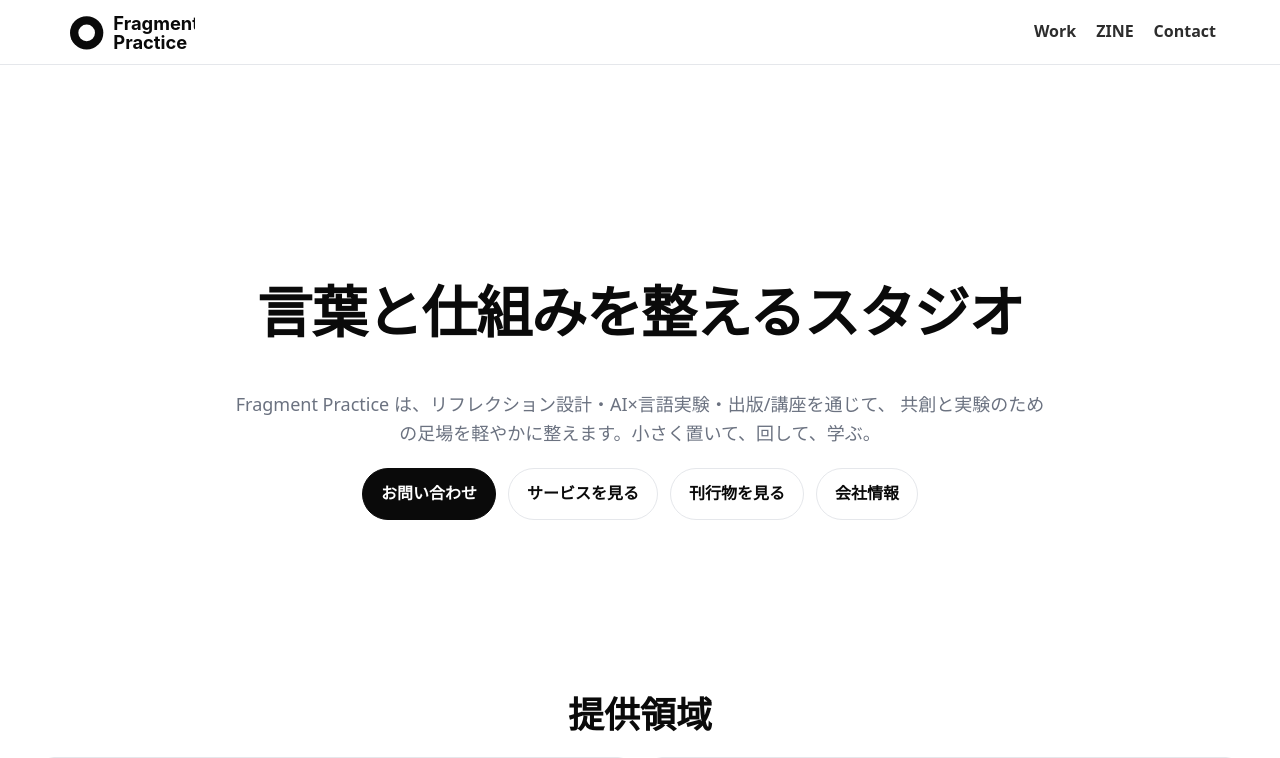
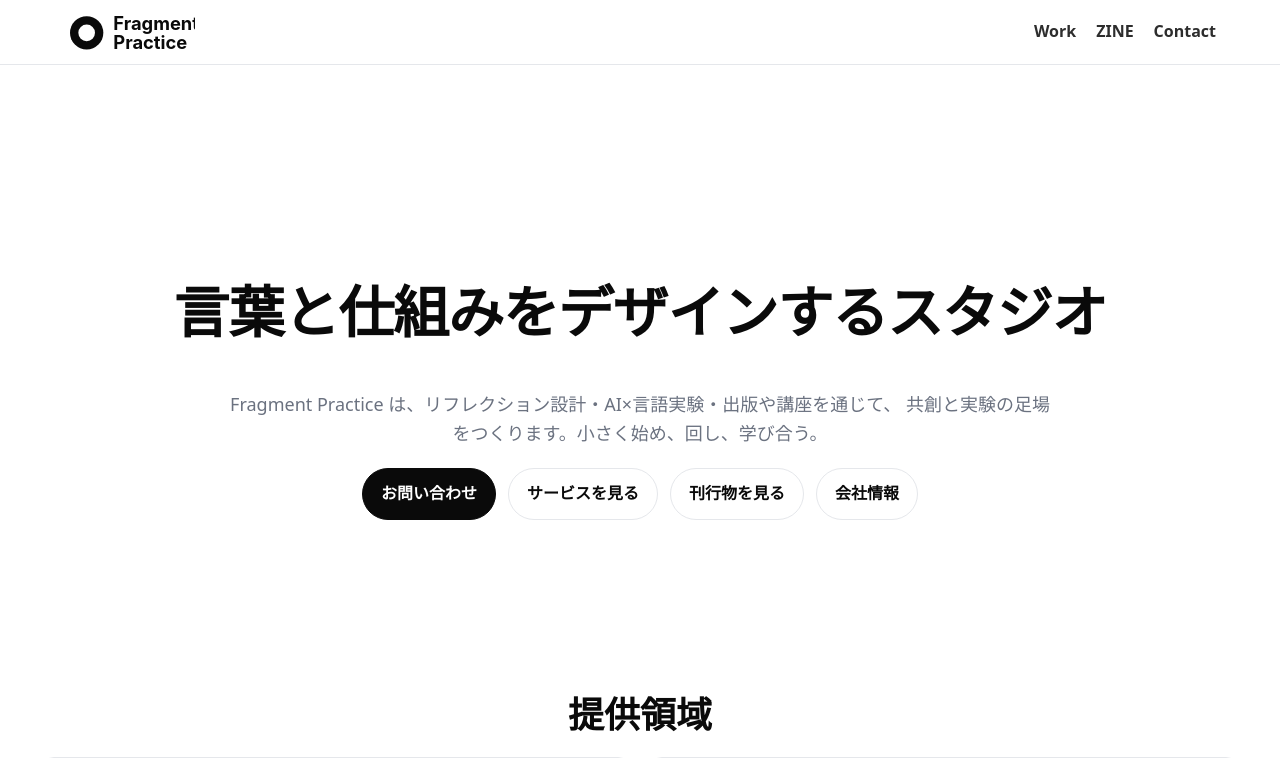
Before and after one commit to yasufrag/fragmentpractice.com, a Next.js app: page / in a window 1280 px wide. Shown: the top 758 px of the page. Built offline with nearby package versions, Linux system fonts and the light colour scheme.

Commit message:
commit fragmentpractice.com

```diff
--- a/src/app/page.tsx
+++ b/src/app/page.tsx
@@ -4,10 +4,10 @@ export default function Home() {
     <div className="container section">
       {/* Hero */}
       <section className="hero" style={{ textAlign: "center" }}>
-        <h1 className="h1">言葉と仕組みを整えるスタジオ</h1>
+        <h1 className="h1">言葉と仕組みをデザインするスタジオ</h1>
         <p className="lead" style={{ marginTop: 12, maxWidth: 820, marginInline: "auto" }}>
-          Fragment Practice は、リフレクション設計・AI×言語実験・出版/講座を通じて、
-          共創と実験のための足場を軽やかに整えます。小さく置いて、回して、学ぶ。
+          Fragment Practice は、リフレクション設計・AI×言語実験・出版や講座を通じて、
+          共創と実験の足場をつくります。小さく始め、回し、学び合う。
         </p>
 
         <div
```
